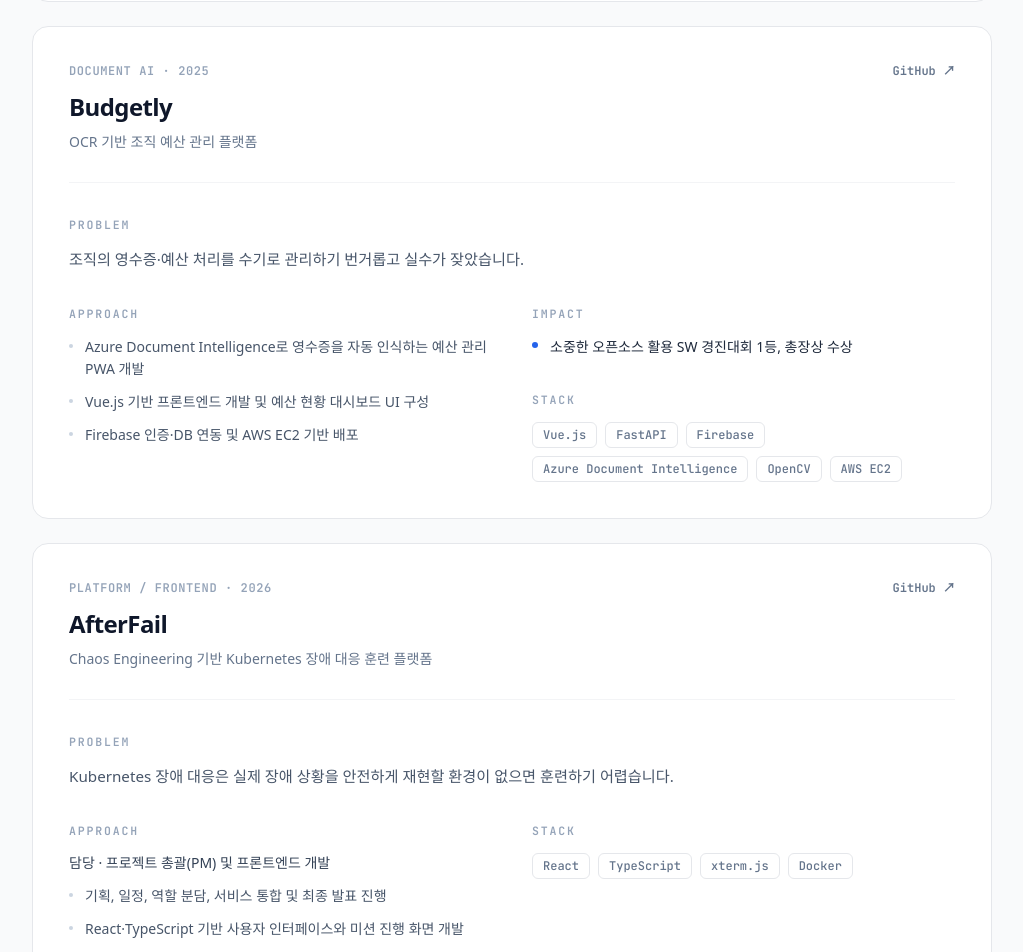
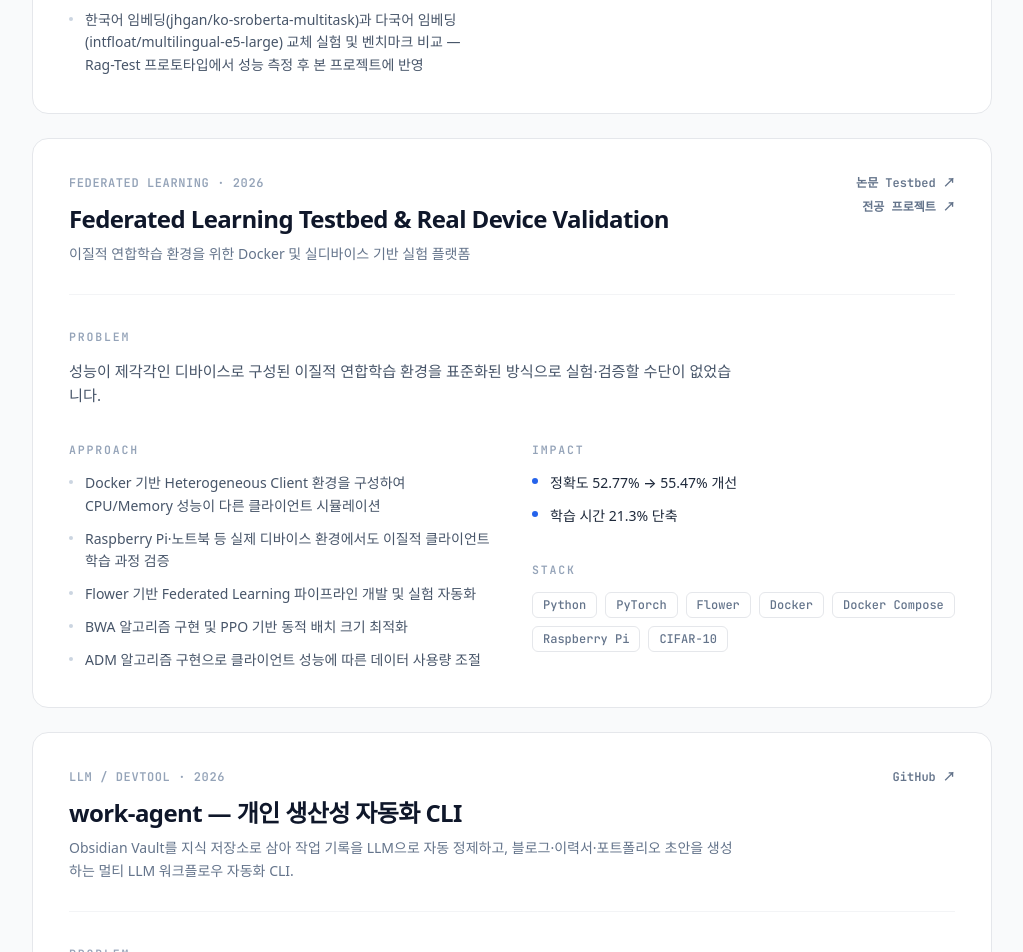
Before and after one commit to nangman-infra/Donggeon-home, a Next.js app: page / in a window 1280 px wide. Shown: the part 3720-4672 px from the top of the page, without its empty margins (128-1151 px from the left). Built offline with nearby package versions, Linux system fonts and the light colour scheme; a web font is replaced by a local one.

Commit message:
feat : 프로젝트 추가 및 순서 재배치

```diff
--- a/content/portfolio.ts
+++ b/content/portfolio.ts
@@ -162,69 +162,7 @@
 };
 
 export const projects: Project[] = [
-  {
-    id: "federated-learning-testbed",
-    title: "Federated Learning Testbed & Real Device Validation",
-    description: "이질적 연합학습 환경을 위한 Docker 및 실디바이스 기반 실험 플랫폼",
-    year: "2026",
-    category: "Federated Learning",
-    problem:
-      "성능이 제각각인 디바이스로 구성된 이질적 연합학습 환경을 표준화된 방식으로 실험·검증할 수단이 없었습니다.",
-    contributions: [
-      "Docker 기반 Heterogeneous Client 환경을 구성하여 CPU/Memory 성능이 다른 클라이언트 시뮬레이션",
-      "Raspberry Pi·노트북 등 실제 디바이스 환경에서도 이질적 클라이언트 학습 과정 검증",
-      "Flower 기반 Federated Learning 파이프라인 개발 및 실험 자동화",
-      "BWA 알고리즘 구현 및 PPO 기반 동적 배치 크기 최적화",
-      "ADM 알고리즘 구현으로 클라이언트 성능에 따른 데이터 사용량 조절",
-    ],
-    results: ["정확도 52.77% → 55.47% 개선", "학습 시간 21.3% 단축"],
-    tech: ["Python", "PyTorch", "Flower", "Docker", "Docker Compose", "Raspberry Pi", "CIFAR-10"],
-    github: [
-      { label: "논문 Testbed", href: "https://github.com/2026-Feb-Winter-Institute/FL" },
-      // 원본 전공 프로젝트 저장소 주소를 넣으면 두 번째 링크가 함께 표시된다:
-      { label: "전공 프로젝트", href: "https://github.com/Hanbat-IoT/Lab2" },
-    ],
-    featured: true,
-  },
-  {
-    id: "budgetly",
-    title: "Budgetly",
-    description: "OCR 기반 조직 예산 관리 플랫폼",
-    year: "2025",
-    category: "Document AI",
-    problem: "조직의 영수증·예산 처리를 수기로 관리하기 번거롭고 실수가 잦았습니다.",
-    contributions: [
-      "Azure Document Intelligence로 영수증을 자동 인식하는 예산 관리 PWA 개발",
-      "Vue.js 기반 프론트엔드 개발 및 예산 현황 대시보드 UI 구성",
-      "Firebase 인증·DB 연동 및 AWS EC2 기반 배포",
-    ],
-    results: ["소중한 오픈소스 활용 SW 경진대회 1등, 총장상 수상"],
-    tech: ["Vue.js", "FastAPI", "Firebase", "Azure Document Intelligence", "OpenCV", "AWS EC2"],
-    github: "https://github.com/HBNU-SWUNIV/ossw-competition25-yee",
-    featured: true,
-  },
-  {
-    id: "afterfail",
-    title: "AfterFail",
-    description: "Chaos Engineering 기반 Kubernetes 장애 대응 훈련 플랫폼",
-    year: "2026",
-    category: "Platform / Frontend",
-    role: "프로젝트 총괄(PM) 및 프론트엔드 개발",
-    problem:
-      "Kubernetes 장애 대응은 실제 장애 상황을 안전하게 재현할 환경이 없으면 훈련하기 어렵습니다.",
-    contributions: [
-      "기획, 일정, 역할 분담, 서비스 통합 및 최종 발표 진행",
-      "React·TypeScript 기반 사용자 인터페이스와 미션 진행 화면 개발",
-      "랭킹·업적 시스템 등 프론트엔드 전반 구현",
-      "xterm.js 기반 웹 터미널 구축으로 브라우저에서 kubectl 실습이 가능한 환경 구현",
-      "Docker 기반 개발환경과 실행 자동화 스크립트 작성, 팀원의 개발환경 구축 과정 표준화",
-    ],
-    tech: ["React", "TypeScript", "xterm.js", "Docker"],
-    github: "https://github.com/why-server-down/cloud-trouble-training-service",
-    note:
-      "플랫폼은 Chaos Mesh 기반 장애 주입, RAG 기반 AI Tutor, Kubernetes Namespace 격리 구조로 구성되었으며, 해당 영역(Chaos Mesh 장애 주입·AI Tutor·Kubernetes 핵심 구현)은 팀원이 담당했습니다. 본인은 PM과 프론트엔드 개발을 맡았습니다.",
-    featured: true,
-  },
+  // --- featured: AI/AX Engineer 포지셔닝 기준 상위 3개 ---
   {
     id: "local-rag-pipeline",
     title: "로컬 RAG 파이프라인 — 사내 문서 QA 챗봇",
@@ -260,25 +198,81 @@
       { label: "local-rag-policy-chat", href: "https://github.com/WhiteJbb/local-rag-policy-chat" },
       { label: "Rag-Test (프로토타입)", href: "https://github.com/WhiteJbb/Rag-Test" },
     ],
-    featured: false,
+    featured: true,
   },
   {
-    id: "when2work",
-    title: "When2Work",
-    description: "팀원 일정을 모아 최적의 만남 시간을 찾아주는 웹 서비스",
+    id: "federated-learning-testbed",
+    title: "Federated Learning Testbed & Real Device Validation",
+    description: "이질적 연합학습 환경을 위한 Docker 및 실디바이스 기반 실험 플랫폼",
     year: "2026",
-    category: "Web Service",
-    link: "https://when2work.whitejbb.cloud",
-    // github: "https://github.com/WhiteJbb/저장소이름",
-    problem: "여러 명의 가능한 시간을 모아 최적의 만남 시간을 찾는 과정이 번거로웠습니다.",
+    category: "Federated Learning",
+    problem:
+      "성능이 제각각인 디바이스로 구성된 이질적 연합학습 환경을 표준화된 방식으로 실험·검증할 수단이 없었습니다.",
     contributions: [
-      "날짜·시간 범위 설정, 드래그 기반 시간 선택, 히트맵 결과 시각화 기능 개발",
-      "참여자 응답을 분석해 최적 시간대를 자동 추천하는 추천 알고리즘 구현",
-      "Supabase 기반 실시간 데이터 동기화 및 방 자동 삭제 기능 적용",
-      "GitHub Actions 기반 자동 배포 파이프라인 구성",
+      "Docker 기반 Heterogeneous Client 환경을 구성하여 CPU/Memory 성능이 다른 클라이언트 시뮬레이션",
+      "Raspberry Pi·노트북 등 실제 디바이스 환경에서도 이질적 클라이언트 학습 과정 검증",
+      "Flower 기반 Federated Learning 파이프라인 개발 및 실험 자동화",
+      "BWA 알고리즘 구현 및 PPO 기반 동적 배치 크기 최적화",
+      "ADM 알고리즘 구현으로 클라이언트 성능에 따른 데이터 사용량 조절",
     ],
-    results: ["스터디·캡스톤 팀에서 실사용 중인 운영형 웹 서비스"],
-    tech: ["React", "Vite", "Tailwind CSS", "Supabase", "GitHub Actions"],
+    results: ["정확도 52.77% → 55.47% 개선", "학습 시간 21.3% 단축"],
+    tech: ["Python", "PyTorch", "Flower", "Docker", "Docker Compose", "Raspberry Pi", "CIFAR-10"],
+    github: [
+      { label: "논문 Testbed", href: "https://github.com/2026-Feb-Winter-Institute/FL" },
+      { label: "전공 프로젝트", href: "https://github.com/Hanbat-IoT/Lab2" },
+    ],
+    featured: true,
+  },
+  {
+    id: "work-agent",
+    title: "work-agent — 개인 생산성 자동화 CLI",
+    description:
+      "Obsidian Vault를 지식 저장소로 삼아 작업 기록을 LLM으로 자동 정제하고, 블로그·이력서·포트폴리오 초안을 생성하는 멀티 LLM 워크플로우 자동화 CLI.",
+    year: "2026",
+    category: "LLM / DevTool",
+    problem:
+      "매일의 작업 흔적이 여러 곳에 흩어져 블로그·포트폴리오·이력서로 정리되지 않는 문제를 해결하고 싶었습니다.",
+    contributions: [
+      "task_type별 멀티 LLM 라우팅 + FallbackChain 설계 — light/writer/long_writer/polish 각 작업에 최적 provider(Gemini, GPT-4.1-mini, Kimi, Ollama)를 자동 선택하고, 장애 시 다음 provider로 자동 폴백",
+      "Obsidian Vault 기반 5단계 파이프라인 구성 — Capture → Distill → Curate → Generate → Deliver. LLM은 원본에 없는 내용을 생성하지 않는 설계 원칙 적용",
+      "15개 LLM 파이프라인 모듈 구현(각 모듈은 LLM API를 호출하는 Python 클래스, 자율 도구 선택이나 루프는 없음) — Capture, Distill, WikiBlog, CareerBullet, NightlyDistill, Task 등",
+      "Telegram 봇 통합 — /capture, /distill, /write, /portfolio, /task 등 전체 기능을 메신저에서 접근. URL 전송 시 자동 캡처 + LLM 요약",
+      "Textual TUI 대시보드 구현(21KB), Windows용 자동 설치 스크립트(install.ps1) 작성",
+      "야간 자동화 스케줄 구성 — 23:30 nightly-distill, 일요일 18:00 weekly-distill, 아침/저녁 Telegram 알림",
+      "pytest suite 작성 — Vault·LLM·메신저 모두 mock으로 분리해 API 키 없이 테스트 가능",
+    ],
+    tech: [
+      "Python",
+      "Gemini API",
+      "OpenAI API",
+      "Ollama",
+      "Kimi API",
+      "Telegram Bot API",
+      "Textual",
+      "Obsidian",
+      "pytest",
+    ],
+    github: "https://github.com/WhiteJbb/work-agent",
+    featured: true,
+  },
+  // --- non-featured: AI/AX Engineer 포지셔닝 순 ---
+  {
+    id: "kisa-unix-check",
+    title: "KISA UNIX 서버 취약점 자동 점검 스크립트",
+    description:
+      "KISA 2026 가이드 기반 67개 보안 항목을 자동 점검하고, 인터랙티브 체크리스트를 포함한 반응형 HTML 리포트를 생성하는 Shell 스크립트.",
+    year: "2026",
+    category: "Security / Shell",
+    problem:
+      "KISA 취약점 가이드 67개 항목을 수동으로 점검하면 누락이 생기고 결과를 문서화하기 번거로웠습니다.",
+    contributions: [
+      "계정관리·파일권한·서비스·패치·로그 관리 5개 분류, 67개 항목(중요도 상/중/하) 완전 자동 점검 구현",
+      "SSH 설정 다중 파일(sshd_config.d/*.conf) 검사, 심볼릭 링크 실제 파일 권한 추적, 숫자·문자열 권한 형식 모두 지원",
+      "반응형 HTML 리포트 생성 — 그라데이션 카드 레이아웃, U-01~U-67 클릭 가능한 인터랙티브 체크리스트, 취약 항목 자동 조치 가이드 포함",
+      "Rocky Linux / CentOS / RHEL / Ubuntu / Debian 5개 OS 지원",
+    ],
+    tech: ["Shell (Bash)", "HTML", "Linux", "systemd", "KISA 2026"],
+    github: "https://github.com/WhiteJbb/Kisa_unix_check",
     featured: false,
   },
   {
@@ -306,25 +300,6 @@
     featured: false,
   },
   {
-    id: "kisa-unix-check",
-    title: "KISA UNIX 서버 취약점 자동 점검 스크립트",
-    description:
-      "KISA 2026 가이드 기반 67개 보안 항목을 자동 점검하고, 인터랙티브 체크리스트를 포함한 반응형 HTML 리포트를 생성하는 Shell 스크립트.",
-    year: "2026",
-    category: "Security / Shell",
-    problem:
-      "KISA 취약점 가이드 67개 항목을 수동으로 점검하면 누락이 생기고 결과를 문서화하기 번거로웠습니다.",
-    contributions: [
-      "계정관리·파일권한·서비스·패치·로그 관리 5개 분류, 67개 항목(중요도 상/중/하) 완전 자동 점검 구현",
-      "SSH 설정 다중 파일(sshd_config.d/*.conf) 검사, 심볼릭 링크 실제 파일 권한 추적, 숫자·문자열 권한 형식 모두 지원",
-      "반응형 HTML 리포트 생성 — 그라데이션 카드 레이아웃, U-01~U-67 클릭 가능한 인터랙티브 체크리스트, 취약 항목 자동 조치 가이드 포함",
-      "Rocky Linux / CentOS / RHEL / Ubuntu / Debian 5개 OS 지원",
-    ],
-    tech: ["Shell (Bash)", "HTML", "Linux", "systemd", "KISA 2026"],
-    github: "https://github.com/WhiteJbb/Kisa_unix_check",
-    featured: false,
-  },
-  {
     id: "drone-delivery-pwa",
     title: "드론 배송 시스템 PWA",
     description:
@@ -342,6 +317,89 @@
     tech: ["Next.js 14", "TypeScript", "React 18", "Python", "Flask", "Parrot Olympe SDK", "PWA"],
     github: "https://github.com/DroneDelivery2/Embedded_PJ",
     note: "Parrot Anafi 드론 하드웨어와 Olympe SDK를 팀 공유 자산으로 활용했습니다.",
+    featured: false,
+  },
+  {
+    id: "high-school-c-archive",
+    title: "고등학교 C 프로젝트 웹 터미널 아카이브",
+    description:
+      "고등학교 때 만든 C/C++ 콘솔 프로그램 9개를 Emscripten으로 WebAssembly 변환해 브라우저에서 실행 가능하게 복원한 아카이브.",
+    year: "2026",
+    category: "C / WebAssembly",
+    problem:
+      "오래된 C 프로젝트들이 로컬 빌드 환경 없이는 실행이 불가능해, 누구나 바로 체험할 수 있는 형태로 보존하고 싶었습니다.",
+    contributions: [
+      "C/C++ 콘솔 프로그램 9개를 Emscripten으로 WebAssembly 변환 — system·Sleep·scanf_s 등 플랫폼 의존 코드만 최소한으로 수정, 원본 출력문·메뉴·프롬프트는 그대로 보존",
+      "공통 웹 터미널 입출력 래퍼(archive_terminal.h) 설계 — printf/scanf를 WASM 환경에 추상화해 프로젝트별 이식 코드를 최소화",
+      "단일 HTML 파일(23KB) 웹 터미널 UI 구현 — 사이드바 프로젝트 선택, Run/Reset 버튼, 인터랙티브 터미널",
+      "text-rpg-game에 IndexedDB 세이브 연동 — 브라우저 새로고침 후에도 캐릭터 상태 유지",
+      "GitHub Actions CI/CD 구성 — push 시 Emscripten SDK 설치 → 전체 프로젝트 make web → GitHub Pages 자동 배포",
+      "커스텀 도메인(c-archive.whitejbb.cloud) 연결 및 CNAME 설정",
+    ],
+    tech: ["C", "C++", "Emscripten", "WebAssembly", "HTML/CSS/JS", "GitHub Actions", "GitHub Pages"],
+    github: "https://github.com/WhiteJbb/high-school-c-archive",
+    link: "https://c-archive.whitejbb.cloud",
+    featured: false,
+  },
+  {
+    id: "when2work",
+    title: "When2Work — 팀 일정 조율 웹 서비스",
+    description:
+      "팀원들의 가능한 시간을 드래그로 입력받아 히트맵으로 시각화하고 최적 미팅 시간을 자동 추천하는 React 웹 앱.",
+    year: "2026",
+    category: "Web Service",
+    link: "https://when2work.whitejbb.cloud",
+    github: "https://github.com/WhiteJbb/When2Work",
+    problem: "여러 명의 가능한 시간을 모아 최적의 만남 시간을 찾는 과정이 번거롭고 수작업이 많았습니다.",
+    contributions: [
+      "Supabase PostgreSQL 스키마(rooms·availability 2개 테이블) 및 RLS 정책 직접 설계 — 인증 없이 생성자 토큰으로 소유권 관리",
+      "pg_cron 기반 10일 경과 방 자동 삭제 구성 — DB 레벨 자동화로 별도 관리 작업 불필요",
+      "30분 단위 사각형 드래그 선택 + 자동 스크롤 TimeGrid 컴포넌트 구현",
+      "timeUtils.js에서 슬롯 생성·히트맵 분석·최적 시간 탐색 알고리즘 직접 구현 — 겹치는 시간대 점수화 후 ★ 추천",
+      "EmailJS 인앱 피드백 모달, 다크/라이트 모드(localStorage), 최근 방문 방 목록 관리 구현",
+      "GitHub Actions + GitHub Pages 자동 배포, 커스텀 도메인(when2work.whitejbb.cloud) 연결",
+    ],
+    results: ["스터디·캡스톤 팀에서 실사용 중인 운영형 웹 서비스"],
+    tech: ["React 18", "Vite", "Tailwind CSS", "Supabase", "EmailJS", "GitHub Actions"],
+    featured: false,
+  },
+  {
+    id: "budgetly",
+    title: "Budgetly",
+    description: "Azure Document Intelligence를 활용한 조직 예산 관리 플랫폼",
+    year: "2025",
+    category: "Document AI",
+    problem: "조직의 영수증·예산 처리를 수기로 관리하기 번거롭고 실수가 잦았습니다.",
+    contributions: [
+      "Vue.js 기반 프론트엔드 개발 및 예산 현황 대시보드 UI 구성",
+      "Firebase 인증·DB 연동 및 AWS EC2 기반 배포",
+    ],
+    results: ["소중한 오픈소스 활용 SW 경진대회 1등, 총장상 수상"],
+    tech: ["Vue.js", "Firebase", "Azure Document Intelligence", "AWS EC2"],
+    github: "https://github.com/HBNU-SWUNIV/ossw-competition25-yee",
+    note: "OCR 기반 영수증 인식(Azure Document Intelligence) 구현은 팀원이 담당했습니다. 본인은 Vue.js 프론트엔드와 Firebase·AWS EC2 배포를 맡았습니다.",
+    featured: false,
+  },
+  {
+    id: "afterfail",
+    title: "AfterFail",
+    description: "Chaos Engineering 기반 Kubernetes 장애 대응 훈련 플랫폼",
+    year: "2026",
+    category: "Platform / Frontend",
+    role: "프로젝트 총괄(PM) 및 프론트엔드 개발",
+    problem:
+      "Kubernetes 장애 대응은 실제 장애 상황을 안전하게 재현할 환경이 없으면 훈련하기 어렵습니다.",
+    contributions: [
+      "기획, 일정, 역할 분담, 서비스 통합 및 최종 발표 진행",
+      "React·TypeScript 기반 사용자 인터페이스와 미션 진행 화면 개발",
+      "랭킹·업적 시스템 등 프론트엔드 전반 구현",
+      "xterm.js 기반 웹 터미널 구축으로 브라우저에서 kubectl 실습이 가능한 환경 구현",
+      "Docker 기반 개발환경과 실행 자동화 스크립트 작성, 팀원의 개발환경 구축 과정 표준화",
+    ],
+    tech: ["React", "TypeScript", "xterm.js", "Docker"],
+    github: "https://github.com/why-server-down/cloud-trouble-training-service",
+    note:
+      "플랫폼은 Chaos Mesh 기반 장애 주입, RAG 기반 AI Tutor, Kubernetes Namespace 격리 구조로 구성되었으며, 해당 영역(Chaos Mesh 장애 주입·AI Tutor·Kubernetes 핵심 구현)은 팀원이 담당했습니다. 본인은 PM과 프론트엔드 개발을 맡았습니다.",
     featured: false,
   },
   {
```
Also changed, not shown: .mcp.json (added), 3 other files (tests, documents, lock files or other folders).
